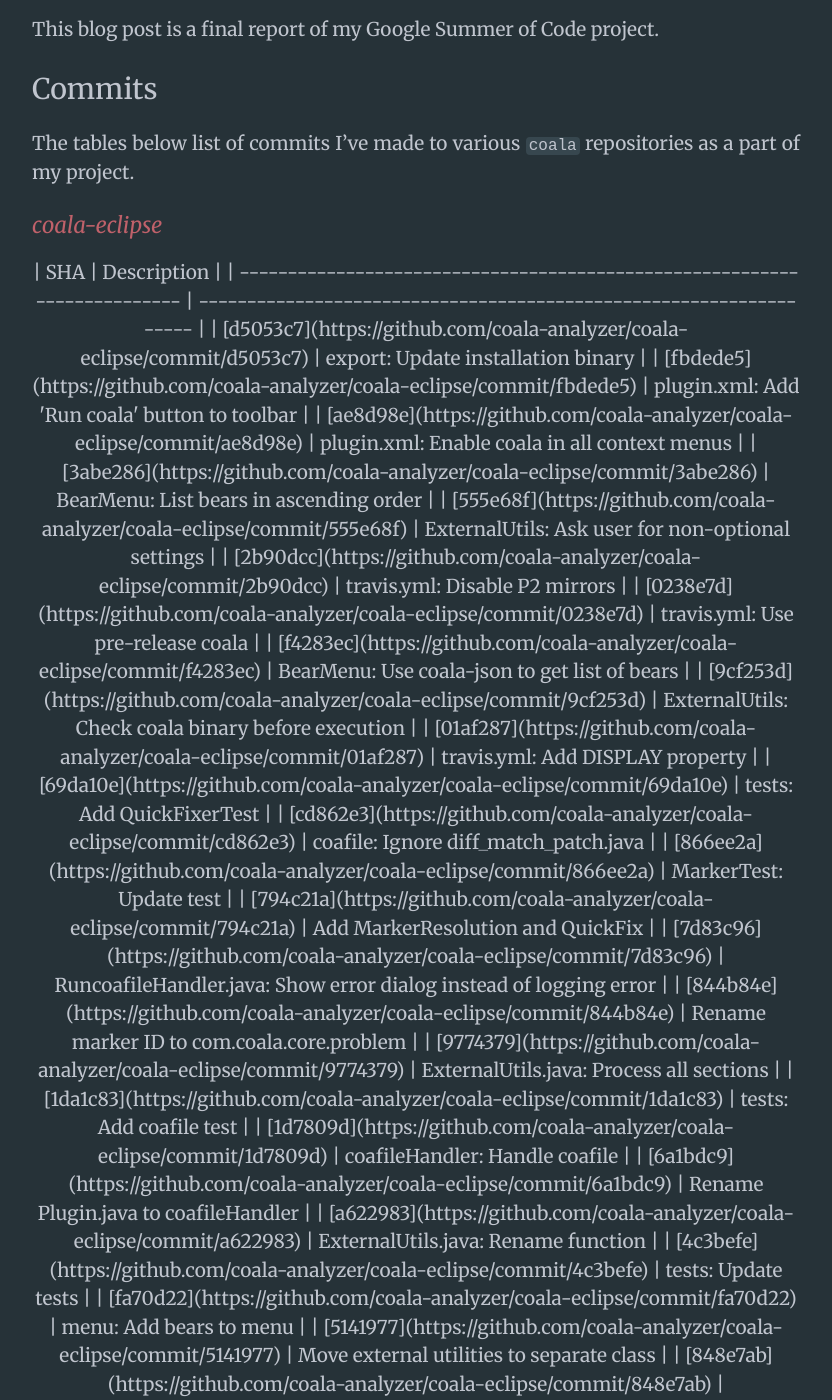
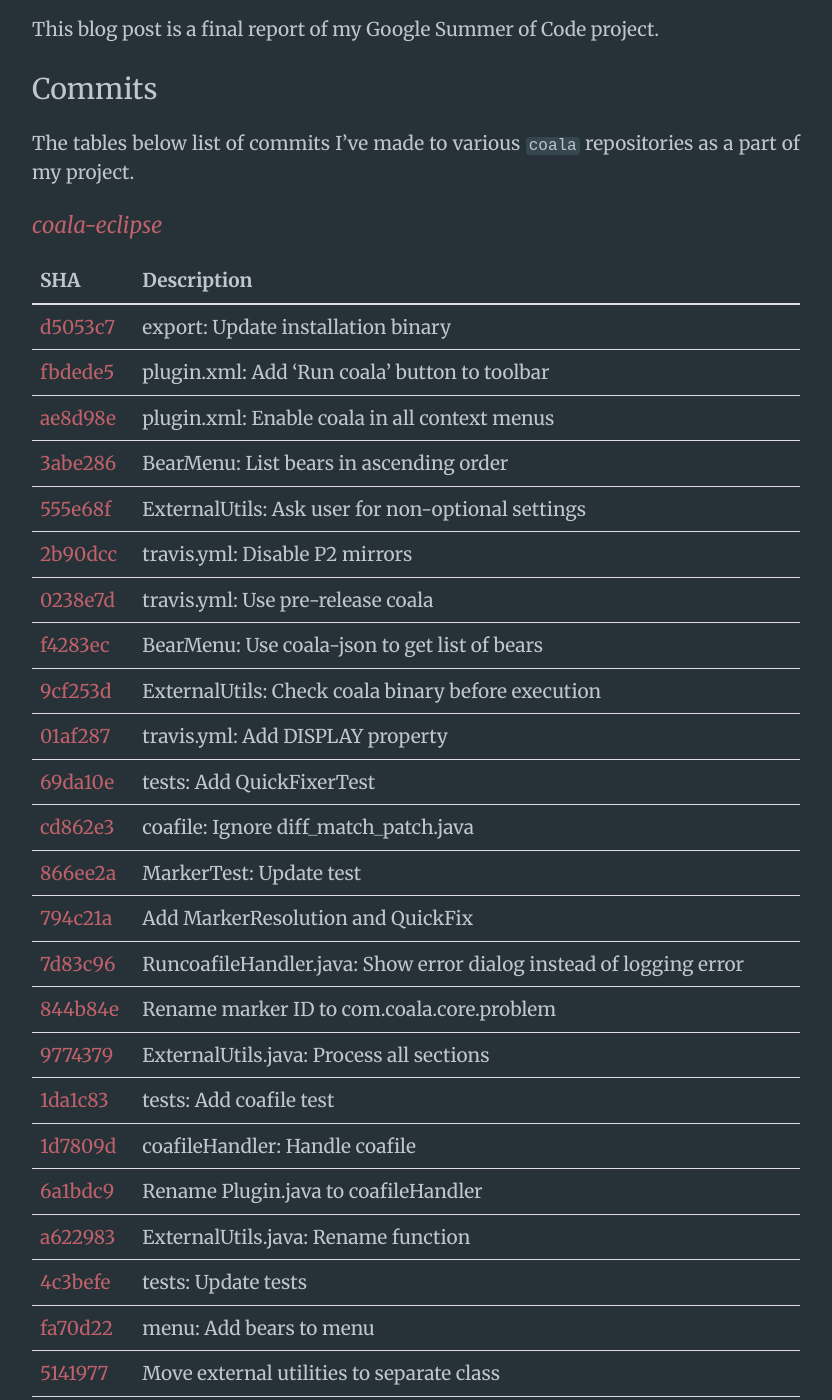
Before and after one commit to arafsheikh/arafsheikh.github.io, a Jekyll site: the page built from _posts/2016-08-16-gsoc-16-summary.md, in a window 1280 px wide and 1400 px high, scrolled down 377 px. Shown: the whole window, without its empty margins (224-1056 px from the left). Built offline with Jekyll 4.4.1, drawn with Linux system fonts in a browser that asks for light colours; some of the changed text lies outside the part shown.

Commit message:
Update 2016-08-16-gsoc-16-summary.md

```diff
--- a/_posts/2016-08-16-gsoc-16-summary.md
+++ b/_posts/2016-08-16-gsoc-16-summary.md
@@ -16,8 +16,8 @@ This blog post is a final report of my Google Summer of Code project.
 The tables below list of commits I've made to various `coala` repositories as a part of my project.
 
 ### [_coala-eclipse_](https://github.com/coala-analyzer/coala-eclipse)
-<center>
 
+{:.center}
 |  SHA                                                                      |  Description                                                        |
 | ------------------------------------------------------------------------- | ------------------------------------------------------------------- |
 | [d5053c7](https://github.com/coala-analyzer/coala-eclipse/commit/d5053c7) |  export: Update installation binary                                 |
@@ -71,7 +71,7 @@ The tables below list of commits I've made to various `coala` repositories as a
 | [e4426d6](https://github.com/coala-analyzer/coala-eclipse/commit/e4426d6) |  Rename com.coala.plugin to com.coala.core                          |
 | [513e6be](https://github.com/coala-analyzer/coala-eclipse/commit/513e6be) |  Clean up                                                           |
 
-</center>
+
 ### [_coala-bears_](https://github.com/coala-analyzer/coala-bears)
 
 |  SHA                                                                    |  Description                                         |
@@ -136,3 +136,7 @@ by [mr-karan](http://mr-karan.github.io) in his project.
 Finally I would like to thank Google for this amazing opportunity to work with some of the most amazing people,
 learn so much, and get paid to have fun. Special thanks to my mentor *Harsh Dattani* for helping me with the project,
 and the folks at *Python Software Foundation* and *coala* for selecting me to be a part of this programme.
+
+.center {
+  text-align: center;
+}
```
